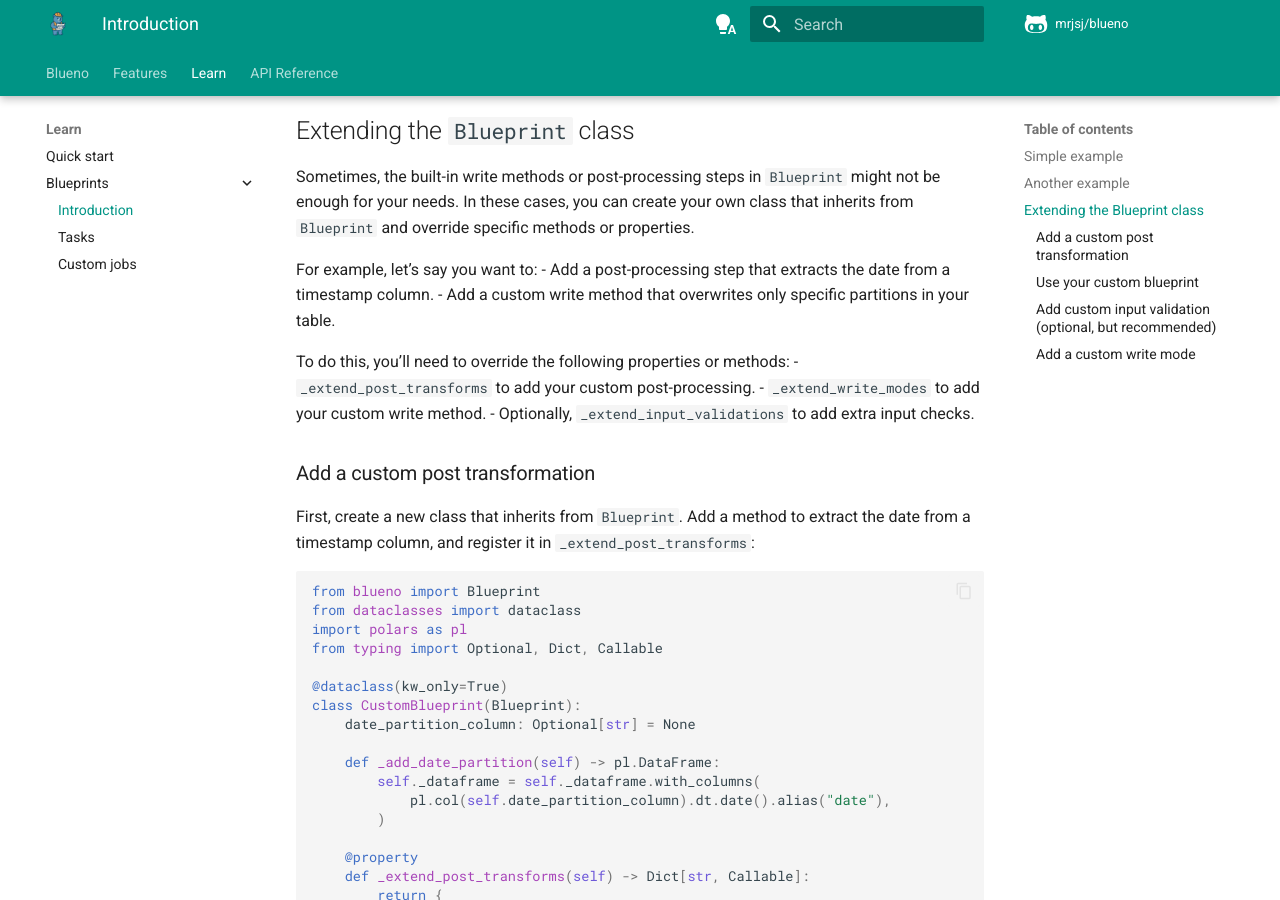
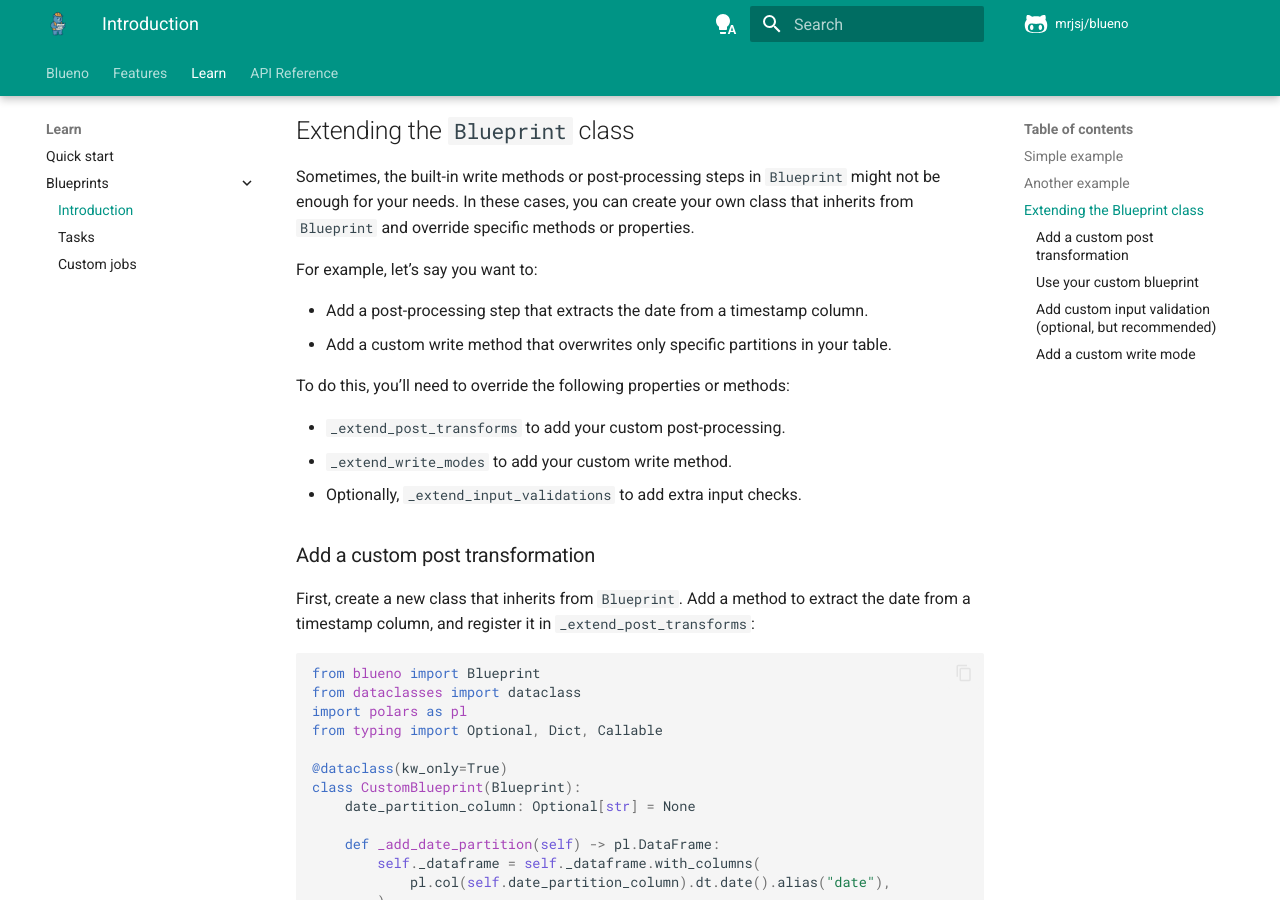
Before and after one commit to mrjsj/blueno, an MkDocs documentation site: the page built from docs/learn/blueprints/introduction.md, in a window 1280 px wide and 900 px high, scrolled down 6239 px. Built offline with MkDocs 1.6.1 and Material for MkDocs 9.7.7, drawn with Linux system fonts in a browser that asks for light colours; comment, search, counter and statistics services are not loaded; some of the changed lines change nothing that is shown; some of the changed text lies outside the part shown.

Commit message:
fix docs

```diff
--- a/docs/learn/blueprints/introduction.md
+++ b/docs/learn/blueprints/introduction.md
@@ -255,10 +255,12 @@
 Sometimes, the built-in write methods or post-processing steps in `Blueprint` might not be enough for your needs. In these cases, you can create your own class that inherits from `Blueprint` and override specific methods or properties.
 
 For example, let’s say you want to:
+
 - Add a post-processing step that extracts the date from a timestamp column.
 - Add a custom write method that overwrites only specific partitions in your table.
 
 To do this, you’ll need to override the following properties or methods:
+
 - `_extend_post_transforms` to add your custom post-processing.
 - `_extend_write_modes` to add your custom write method.
 - Optionally, `_extend_input_validations` to add extra input checks.
@@ -364,5 +366,4 @@
 
 ---
 
-For a complete, working example, see the:
-https://github.com/mrjsj/blueno/blob/main/tests/blueprints/test_custom_blueprint.py
+For a complete, working example, see: [test_custom_blueprint](https://github.com/mrjsj/blueno/blob/main/tests/blueprints/test_custom_blueprint.py)
```
Also changed, not shown: docs/index.md (+1 -0 lines).
